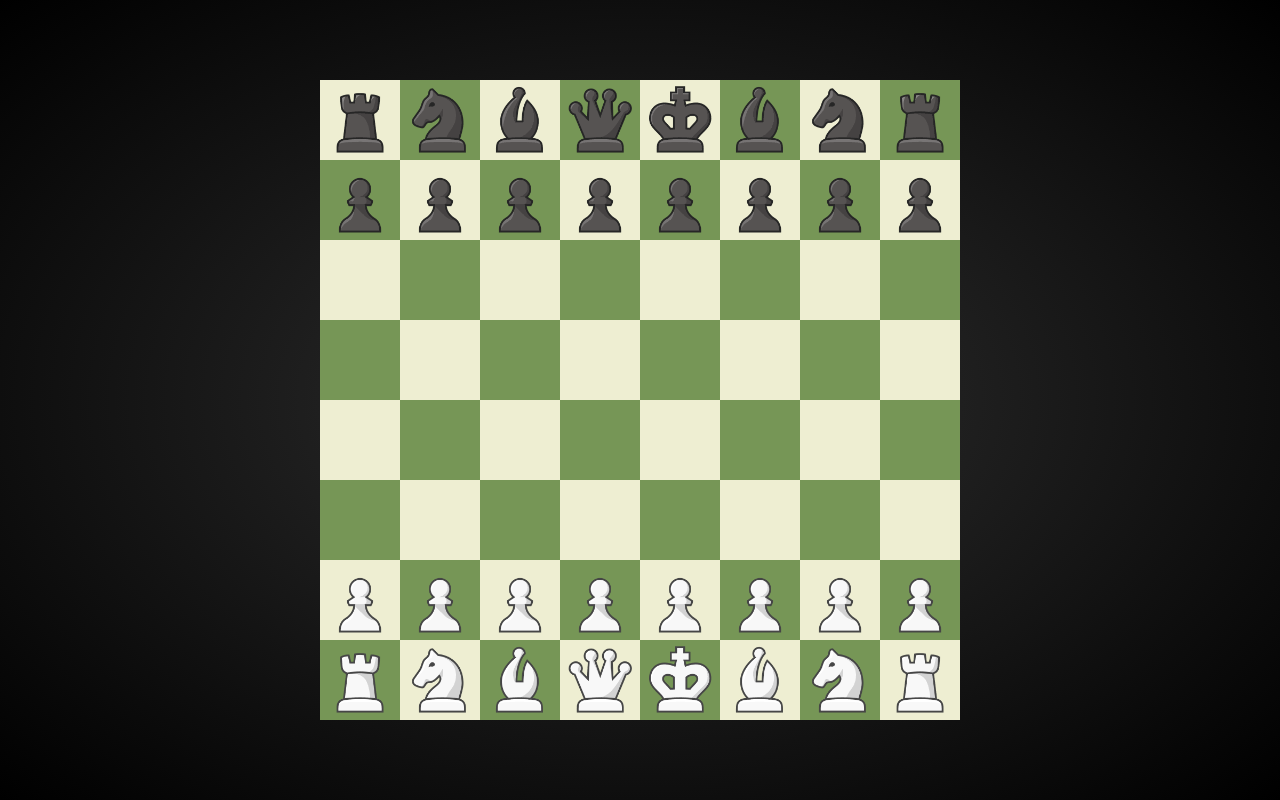
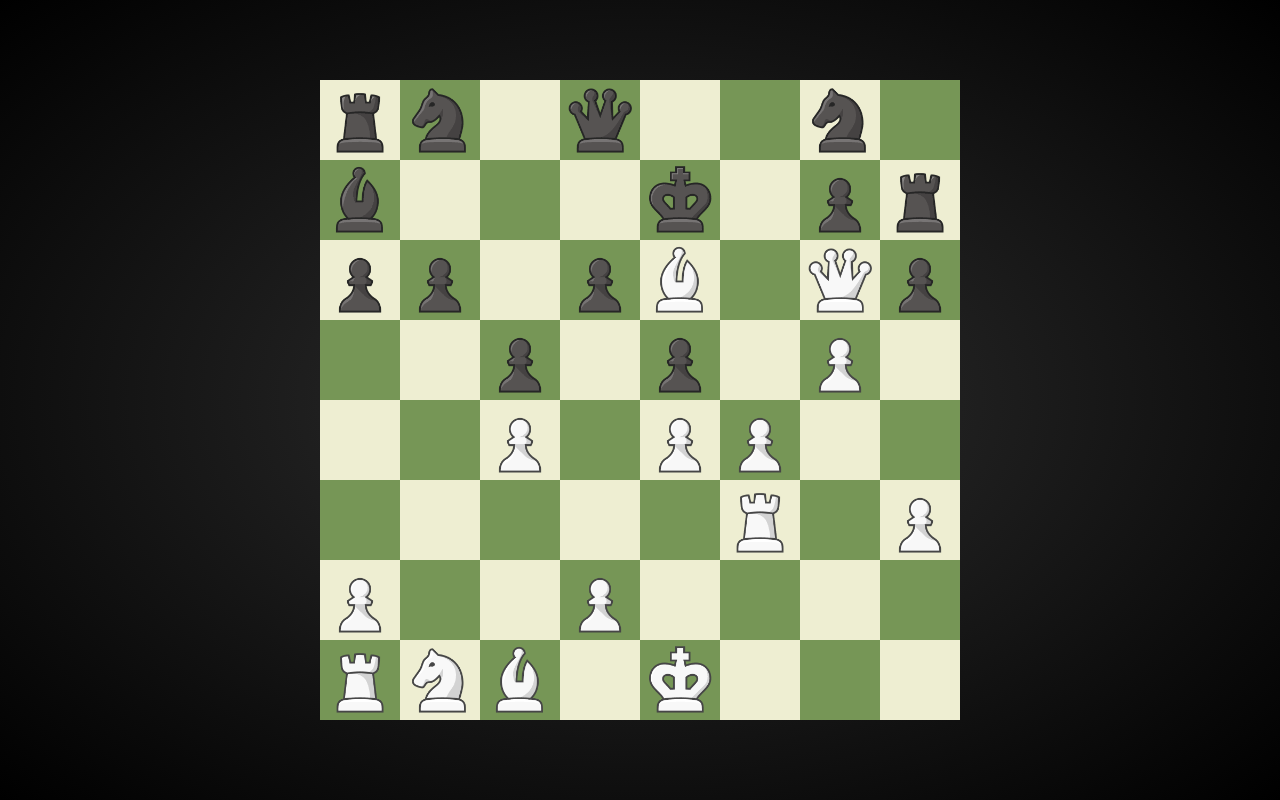
Before and after one commit to KalpakLokhande/Chess-Multiplayer, a React (Create React App) app in the folder client/: page / in a window 1280 px wide. Built offline with nearby package versions, Linux system fonts and the light colour scheme.

Commit message:
CheckMate Detection works now

```diff
--- a/client/src/App.css
+++ b/client/src/App.css
@@ -21,6 +21,7 @@
     align-items: center;
     float: left;
     flex-wrap: wrap;
+    /* rotate: 180deg; */
 }
 
 .square {
--- a/client/src/Components/Board.js
+++ b/client/src/Components/Board.js
@@ -5,7 +5,8 @@ import Moves from './Moves'
 
 const Board = () => {
 
-  const [FEN, setFEN] = useState('rnbqkbnr/pppppppp/8/8/8/8/PPPPPPPP/RNBQKBNR')
+  // const [FEN, setFEN] = useState('rnbqkbnr/pppppppp/8/8/8/8/PPPPPPPP/RNBQKBNR')
+  const [FEN, setFEN] = useState('rn1q2n1/b3k1pr/pp1pB1Qp/2p1p1P1/2P1PP2/5R1P/P2P4/RNB1K3')
   const [squares, setSquares] = useState(Game.getSquares())
   const [activeSquare, setActiveSquare] = useState('')
   const [currentPlayer, setCurrentPlayer] = useState('w')
@@ -27,65 +28,19 @@ const Board = () => {
 
     })
 
-    for (let i = 0; i < possibleMoves[1].length; i++) {
+    const moves = Moves.getLegalMoves(square, possibleMoves, squares)
 
-      possibleMoves[1][i].isPossibleCapture = true
+    moves[0].forEach(move => {
 
-    }
-    for (let i = 0; i < possibleMoves[0].length; i++) {
+      move.isPossibleMove = true
 
-      possibleMoves[0][i].isPossibleMove = true
+    })
 
-    }
+    moves[1].forEach(move => {
 
-    // for (let i = 0; i < possibleMoves.length; i++) {
+      move.isPossibleCapture = true
 
-    //   let skip = false
-
-    //   for (let j = 0; j < possibleMoves[i].length; j++) {
-
-    //     let index = 64 - (parseInt(possibleMoves[i][j].charAt(1)) * 8) + (possibleMoves[i][j].charCodeAt(0) - 65)
-
-    //     if (updatedSquares[index] && (possibleMoves[i][j].charCodeAt(0) >= 65 && possibleMoves[i][j].charCodeAt(0) <= 72 && parseInt(possibleMoves[i][j].substring(1)) >= 1 && parseInt(possibleMoves[i][j].substring(1)) <= 8)) {
-
-    //       if (updatedSquares[index].piece && updatedSquares[index].piece.charAt(0) === square.piece.charAt(0)) break;
-    //       else if (updatedSquares[index].piece && updatedSquares[index].piece.charAt(0) !== square.piece.charAt(0)) {
-    //         if (isCheck.length > 0) {
-
-    //           console.log(isCheck[1].id)
-    //           if (updatedSquares[index].id === isCheck[1].id) updatedSquares[index].isPossibleCapture = true
-
-    //         }
-    //         else if (!skip) {
-    //           updatedSquares[index].isPossibleCapture = true
-    //           skip = true
-    //         }
-
-    //       } else {
-
-    //         if (isCheck.length > 0) {
-
-    //           for (let k = 0; k < isCheck[0].length; k++) {
-
-    //             if (updatedSquares[index].id === isCheck[0]) updatedSquares[index].isPossibleMove = true
-
-    //           }
-
-    //         }else{
-
-    //           updatedSquares[index].isPossibleMove = true
-
-    //         }
-
-    //       }
-
-    //     }
-
-    //   }
-
-    // }
-
-    // setSquares(updatedSquares)
+    })
 
   }
 
@@ -95,12 +50,11 @@ const Board = () => {
     squares[newSquare.index].piece = temp
     squares[activeSquare.index].piece = ''
 
-    checkForCheck()
+    if(checkForMate()) console.log('checkMate!')
 
     setActiveSquare('')
     resetState()
     swapCurrentPlayer()
-
   }
 
   const capturePiece = (newSquare) => {
@@ -109,11 +63,36 @@ const Board = () => {
     squares[newSquare.index].piece = temp
     squares[activeSquare.index].piece = ''
 
-    checkForCheck()
-
     setActiveSquare('')
     resetState()
     swapCurrentPlayer()
+
+  }
+
+  const checkForMate = () => {
+
+    let opp = currentPlayer === 'w' ? 'b' : 'w'
+    let pieces = []
+    squares.forEach(sq => {
+
+      if(sq.piece && sq.piece.charAt(0) === opp) pieces.push(sq)
+
+    })
+
+    let check = 0
+
+    pieces.forEach(piece => {
+
+      let moves = Moves.getAllPossibleMoves(piece,squares)
+
+      let legalMoves = Moves.getLegalMoves(squares[piece.index],moves,squares)
+
+      if(legalMoves[0].length > 0 && legalMoves[1].length > 0) check++
+
+    })
+
+    if(check === 0) return true
+    else return false
 
   }
 
@@ -137,28 +116,6 @@ const Board = () => {
     setSquares(updatedSquares)
   }
 
-  const checkForCheck = () => {
-
-    let possibleMoves = Moves.getAllPossibleMoves(squares, currentPlayer)
-
-    for(let i = 0; i < possibleMoves[1].length; i++){
-
-      if(possibleMoves[1][i].piece && possibleMoves[1][i].piece.charAt(1) === 'k') console.log('check')
-
-    }
-
-  }
-
-  // const checkForCheckMate = () => {
-
-  //   let nextPlayer = currentPlayer === 'w' ? 'b' : 'w'
-
-  //   let possibleMoves = Moves.getAllPossibleMoves(squares, nextPlayer)
-
-  //   console.log(possibleMoves)
-
-  // }
-
   const renderSquares = () => {
 
     return squares.map(({ id, index, isDark, piece, highlight, isPossibleMove, isPossibleCapture }) => {
@@ -174,6 +131,7 @@ const Board = () => {
           highlight={highlight}
           currentPlayer={currentPlayer}
           squares={squares}
+          // isCheck={isCheck}
           movePiece={movePiece}
           capturePiece={capturePiece}
           handleClick={showMoves}>
--- a/client/src/Components/Moves.js
+++ b/client/src/Components/Moves.js
@@ -2,8 +2,7 @@ export default class Moves {
 
     static getMoves = (square, squares) => {
 
-        let legalMoves;
-
+        let legalMoves = [[], []]
 
         if (square.piece.charAt(1) === 'p') legalMoves = Moves.getPawnMoves(square, squares)
         if (square.piece.charAt(1) === 'b') legalMoves = Moves.getBishopMoves(square, squares)
@@ -12,13 +11,79 @@ export default class Moves {
         if (square.piece.charAt(1) === 'k') legalMoves = Moves.getKingMoves(square, squares)
         if (square.piece.charAt(1) === 'n') legalMoves = Moves.getNightMoves(square, squares)
 
+        // if (isCheck.length > 0 && squares[square.index].piece.charAt(1) !== 'k') {
+
+        //     let moves = legalMoves
+        //     let defenseMoves = [[], [], [], []]
+
+        //     for (let i = 0; i < moves[0].length; i++) {
+
+        //         for (let j = 0; j < isCheck[1].length; j++) {
+
+        //             if (moves[0][i] === isCheck[1][j]) defenseMoves[0].push(moves[0][i])
+
+        //         }
+
+        //     }
+
+        //     for (let i = 0; i < moves[1].length; i++) {
+
+        //         for (let j = 0; j < isCheck[0].length; j++) {
+
+        //             if (moves[1][i] === isCheck[0][j]) defenseMoves[1].push(moves[1][i])
+
+        //         }
+
+        //     }
+
+        //     legalMoves = defenseMoves
+
+        // }
+
         return legalMoves
+    }
+
+    static getLegalMoves = (square, possibleMoves, squares) => {
+
+        let moves = [[], []]
+        let originSquare = squares[square.index]
+        let originPiece = squares[square.index].piece
+
+        for (let i = 0; i < possibleMoves[0].length; i++) {
+
+            originSquare.piece = ''
+            possibleMoves[0][i].piece = originPiece
+            let check = Moves.getAllPossibleMoves(squares, square.piece.charAt(0) === 'b' ? 'w' : 'b')
+            if (!check[1].some(sq => sq.piece === square.piece.charAt(0) + 'k')) moves[0].push(possibleMoves[0][i])
+
+            possibleMoves[0][i].piece = ''
+            originSquare.piece = originPiece
+
+        }
+
+        for (let i = 0; i < possibleMoves[1].length; i++) {
+
+            let simPiece = possibleMoves[1][i].piece
+            originSquare.piece = ''
+            possibleMoves[1][i].piece = originPiece
+
+            let check = Moves.getAllPossibleMoves(squares, square.piece.charAt(0) === 'b' ? 'w' : 'b')
+
+            if (!check[1].some(sq => sq.piece === square.piece.charAt(0) + 'k')) moves[1].push(possibleMoves[1][i])
+
+            possibleMoves[1][i].piece = simPiece
+            originSquare.piece = originPiece
+
+        }
+
+        return moves
+
     }
 
     static getAllPossibleMoves = (squares, currentPlayer) => {
 
         let pieces = []
-        let moves = [[],[]]
+        let moves = [[], []]
 
         for (let i = 0; i < squares.length; i++) {
 
@@ -30,10 +95,9 @@ export default class Moves {
 
         }
 
-
         for (let i = 0; i < pieces.length; i++) {
 
-            let m = Moves.getMoves(squares[pieces[i].index],squares)
+            let m = Moves.getMoves(squares[pieces[i].index], squares)
             moves[0].push(...m[0])
             moves[1].push(...m[1])
 
@@ -74,7 +138,7 @@ export default class Moves {
 
                 legalMoves[0].push(squares[index])
 
-            }else break
+            } else break
 
         }
 
@@ -103,11 +167,9 @@ export default class Moves {
             squaresToBottomLeft = Math.min(Math.abs(65 - square.id.charCodeAt(0)), parseInt(square.id.charAt(1)) - 1),
             squaresToBottomRight = Math.min((72 - square.id.charCodeAt(0)), Math.abs(parseInt(square.id.charAt(1)) - 1))
 
-
         for (let i = 1; i <= squaresToTopRight; i++) {
 
             let index = 64 - ((parseInt(square.id.charAt(1)) + i) * 8) + ((square.id.charCodeAt(0) + i) - 65)
-
             if (squares[index].piece && squares[index].piece.charAt(0) === square.piece.charAt(0)) break
             if (squares[index].piece && squares[index].piece.charAt(0) !== square.piece.charAt(0)) {
 
@@ -126,7 +188,6 @@ export default class Moves {
         for (let i = 1; i <= squaresToBottomRight; i++) {
 
             // moves.push((String.fromCharCode(square.id.charCodeAt(0) + i)) + '' + (parseInt(square.id.charAt(1)) - i))
-
             let index = 64 - ((parseInt(square.id.charAt(1)) - i) * 8) + ((square.id.charCodeAt(0) + i) - 65)
 
             if (squares[index].piece && squares[index].piece.charAt(0) === square.piece.charAt(0)) break
@@ -146,7 +207,6 @@ export default class Moves {
         for (let i = 1; i <= squaresToBottomLeft; i++) {
 
             // moves.push((String.fromCharCode(square.id.charCodeAt(0) - i)) + '' + (parseInt(square.id.charAt(1)) - i))
-
             let index = 64 - ((parseInt(square.id.charAt(1)) - i) * 8) + ((square.id.charCodeAt(0) - i) - 65)
 
             if (squares[index].piece && squares[index].piece.charAt(0) === square.piece.charAt(0)) break
@@ -166,7 +226,6 @@ export default class Moves {
         for (let i = 1; i <= squaresToTopLeft; i++) {
 
             // moves.push((String.fromCharCode(square.id.charCodeAt(0) - i)) + '' + (parseInt(square.id.charAt(1)) + i))
-
             let index = 64 - ((parseInt(square.id.charAt(1)) + i) * 8) + ((square.id.charCodeAt(0) - i) - 65)
 
             if (squares[index].piece && squares[index].piece.charAt(0) === square.piece.charAt(0)) break
@@ -196,6 +255,7 @@ export default class Moves {
             squaresToLeft = square.id.charCodeAt(0) - 65,
             squaresToRight = Math.abs(72 - square.id.charCodeAt(0))
 
+
         for (let i = 1; i <= squaresToTop; i++) {
 
             // up.push(square.id.charAt(0) + '' + (parseInt(square.id.charAt(1)) + i))
@@ -214,7 +274,6 @@ export default class Moves {
 
             }
 
-
         }
         for (let i = 1; i <= squaresToBottom; i++) {
 
@@ -228,13 +287,11 @@ export default class Moves {
                 legalMoves[1].push(squares[index])
                 break
 
-
             } else {
 
                 legalMoves[0].push(squares[index])
 
             }
-
 
         }
         for (let i = 1; i <= squaresToLeft; i++) {
@@ -248,7 +305,6 @@ export default class Moves {
 
                 legalMoves[1].push(squares[index])
                 break
-
 
             } else {
 
@@ -270,7 +326,6 @@ export default class Moves {
                 legalMoves[1].push(squares[index])
                 break
 
-
             } else {
 
                 legalMoves[0].push(squares[index])
@@ -283,7 +338,7 @@ export default class Moves {
 
     }
 
-    static getQueenMoves = (square, squares) => {
+    static getQueenMoves = (square, squares, isCheck) => {
 
         let legalMoves = [[], []]
 
@@ -297,7 +352,7 @@ export default class Moves {
 
     }
 
-    static getKingMoves = (square, squares) => {
+    static getKingMoves = (square, squares, isCheck) => {
 
         let legalMoves = [[], []]
 
@@ -306,7 +361,6 @@ export default class Moves {
             for (let j = -1; j < 2; j++) {
 
                 if (i === 0 && j === 0) continue
-
                 let index = 64 - (parseInt(square.id.charAt(1)) + j) * 8 + (parseInt(square.id.charCodeAt(0) + i) - 65)
 
                 if (squares[index] && squares[index].piece && squares[index].piece.charAt(0) === square.piece.charAt(0)) continue
@@ -319,8 +373,6 @@ export default class Moves {
                     legalMoves[0].push(squares[index])
 
                 }
-
-                // moves.push([(String.fromCharCode(square.id.charCodeAt(0) + i)) + '' + (parseInt(square.id.charAt(1)) + j)])
 
             }
 
--- a/client/src/Components/Square.js
+++ b/client/src/Components/Square.js
@@ -17,7 +17,7 @@ const Square = (props) => {
 
     } else if (props.piece && props.currentPlayer === props.piece.charAt(0)) {
 
-      possibleMoves = Moves.getMoves(props.squares[props.index], props.squares)
+      possibleMoves = Moves.getMoves(props.squares[props.index], props.squares, props.isCheck)
       props.handleClick(props, possibleMoves)
 
     }
```
